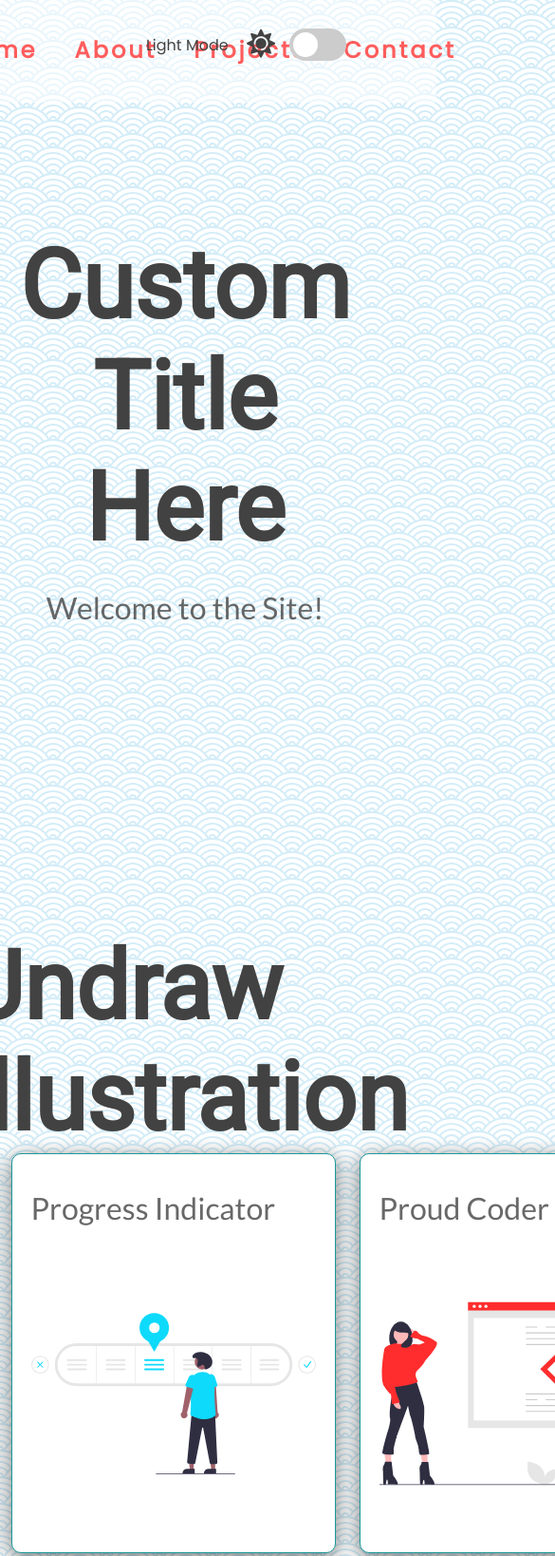
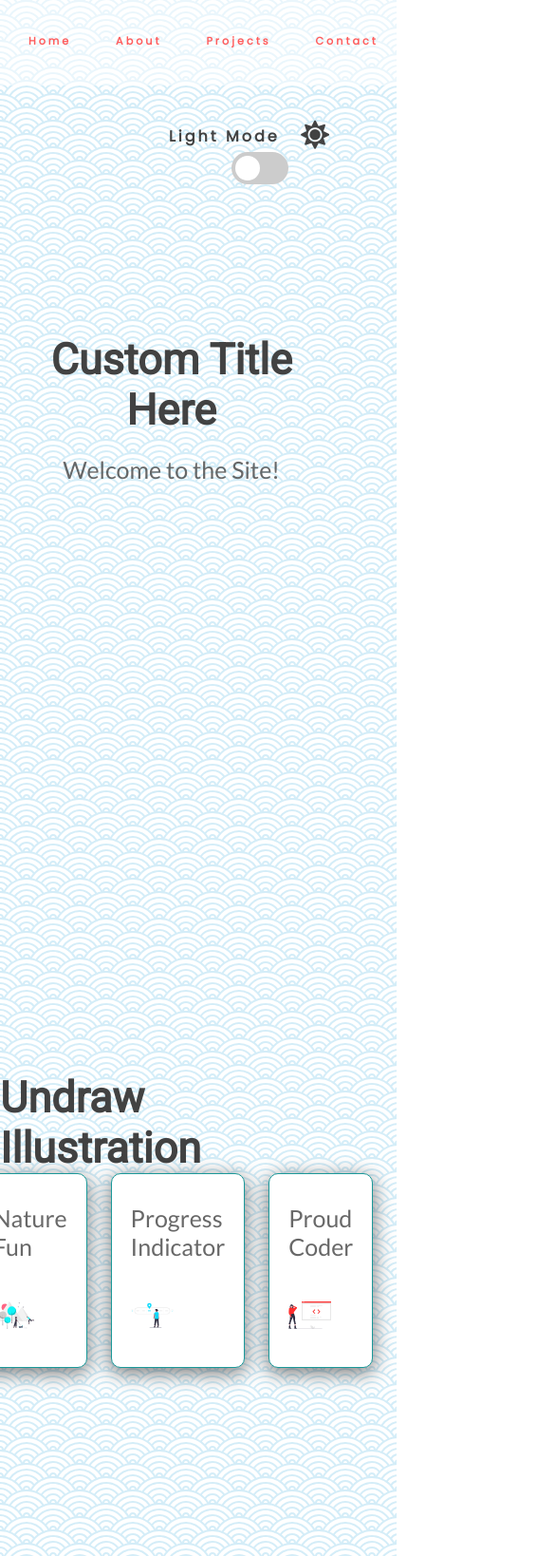
Before and after one commit to brendan802/LightDark, a plain HTML site: page index.html in a window 390 px wide. Shown: the top 1638 px of the page at 95% size, 585 px wide, since content can reach past the window. Drawn offline with Linux system fonts and the light colour scheme.

Commit message:
media queries added large smartphone, next need theme switch query

```diff
--- a/index.html
+++ b/index.html
@@ -16,23 +16,23 @@
     <link rel="stylesheet" href="style.css" />
   </head>
   <body>
-      <!-- Dark Mode Switch -->
-      <div class="theme-switch-wrapper">
-          <span id="toggle-icon">
-              <span class="toggle-text">Light Mode</span>
-              <i class="fas fa-sun"></i>
-          </span>
-          <label class="theme-switch">
-              <input type="checkbox">
-              <div class="slider round"></div>
-          </label>
-      </div>
     <!-- Navigation -->
     <nav id="nav">
       <a href="#home">Home</a>
       <a href="#about">About</a>
       <a href="#projects">Projects</a>
       <a href="#contact">Contact</a>
+       <!-- Dark Mode Switch -->
+       <div class="theme-switch-wrapper">
+        <span id="toggle-icon">
+            <span class="toggle-text">Light Mode</span>
+            <i class="fas fa-sun"></i>
+        </span>
+        <label class="theme-switch">
+            <input type="checkbox">
+            <div class="slider round"></div>
+        </label>
+    </div>
     </nav>
     <!-- Home Section -->
     <section id="home">
--- a/script.js
+++ b/script.js
@@ -9,12 +9,24 @@ const textBox = document.getElementById('text-box');
 
 // Dark or Lught Images
 function imageMode(color) {
-    image3.src = `img/undraw_proud_coder_${color}.svg`
-    image2.src = `img/undraw_Progress_indicator_re_4o4n-${color}.svg`
-    image1.src = `img/undraw_Nature_fun_re_iney-${color}.svg`
+    image3.src = `img/undraw_proud_coder_${color}.svg`;
+    image2.src = `img/undraw_Progress_indicator_re_4o4n-${color}.svg`;
+    image1.src = `img/undraw_Nature_fun_re_iney-${color}.svg`;
+}
 
+// function toggleDarkLightMode(isLight) {
+//     nav.style.backgroundColor = isLight? 'rgb(0 0 0 / 50%)' ||'rgb(255 255 255 / 50%)' ;
+//     textBox.style.backgroundColor = 'rgb(255 255 255 / 50%)';
+//     toggleIcon.children[0].textContent = "Dark Mode";
+//     toggleIcon.children[1].classList.replace('fa-sun', 'fa-moon');
+//     imageMode('dark')
+//     nav.style.backgroundColor = 'rgb(255 255 255/ 50%)';
+//     textBox.style.backgroundColor = 'rgb(0 0 0 / 50%)';
+//     toggleIcon.children[0].textContent = "Light Mode";
+//     toggleIcon.children[1].classList.replace('fa-moon', 'fa-sun');
+//     imageMode('light')
 
-}
+// }
 // Dark Mode
 function darkMode() {
     nav.style.backgroundColor = 'rgb(0 0 0 / 50%)';
@@ -37,11 +49,26 @@ function lightMode() {
 function switchTheme(event) {
     if (event.target.checked) {
         document.documentElement.setAttribute('data-theme', 'dark');
+        localStorage.setItem('theme', 'dark');
         darkMode();
     } else {
         document.documentElement.setAttribute('data-theme', 'light');
+        localStorage.setItem('theme', 'light');
         lightMode();
     }
 }
 // Event Listener
 toggleSwitch.addEventListener('change', switchTheme);
+
+//Check local storage for theme
+const currentTheme = localStorage.getItem('theme');
+if (currentTheme) {
+    document.documentElement.setAttribute('data-theme', currentTheme);
+
+    if (currentTheme === 'dark') {
+        toggleSwitch.checked = true;
+        darkMode();
+    } else {
+        lightMode();
+    }
+}
--- a/style.css
+++ b/style.css
@@ -63,6 +63,7 @@ nav {
   position: fixed;
   font-family: "Poppins", sans-serif;
   font-size: 24px;
+  font-weight: 900;
   letter-spacing: 3px;
   padding: 35px;
   width: 100vw;
@@ -75,7 +76,7 @@ a {
   color: var(--primary-color);
   text-decoration: none;
   border-bottom: 3px solid transparent;
-  font-weight: bold;
+  font-weight: 900;
 }
 
 a:hover,
@@ -273,7 +274,12 @@ input:checked + .slider::before {
 }
 
 /* media qquery large smartphone */
-/* @media screen and (max-width: 900px) {
+@media screen and (max-width: 900px) {
+  html{
+    overflow-x: hidden;
+  }
+
+  /* Text Scale */
   h1 {
     font-size: 45px;
     margin-right: 8%;
@@ -282,21 +288,56 @@ input:checked + .slider::before {
     font-size: 25px;
     margin-right: 8%;
   }
-  nav {
-    padding-top:20px;
-    margin-right: 0%;
-    margin-left: 0%;
-    z-index: 10;
-    position: fixed;
-    font-family: "Poppins", sans-serif;
-    font-size: 12px;
-    background: rgb(255 255 255 / 50%);
-  }
-  a {
-    color: var(--primary-color);
+
+  /* Nav Bar Scale */
+
+  #nav a {
     text-decoration: none;
     border-bottom: 3px solid transparent;
     font-weight: bold;
+    font-size: .7rem;
+    margin-right: 10%;
+  }
+  .theme-switch-wrapper {
+    display: flex;
+    flex-direction: column;
+    z-index: 100;
+    position: fixed;
+    top: 15%;
+
+  }
+  /* Come back to switch qeury */
+
+  /* .toggle-text {
+    font-size: 12px;
+    position: relative;
+    top: -4px;
+    right: 5px;
+    color: var(--on-background);
+  } */
+
+  /* Images Scaling */
+
+  .about-container {
+    display: flex;
+    flex-direction: row;
   }
 
-} */
+  .image-container {
+    border: 1px solid var(--secondary-color);
+    border-radius: 10px;
+    padding: 10px 20px;
+
+    background: var(--background);
+    box-shadow: var(--box-shadow);
+  }
+
+  img {
+    height: 75px;
+    width: 45px;
+  }
+
+  /* Contact */
+
+
+}
```
